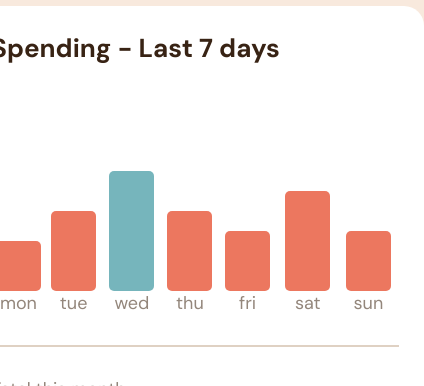
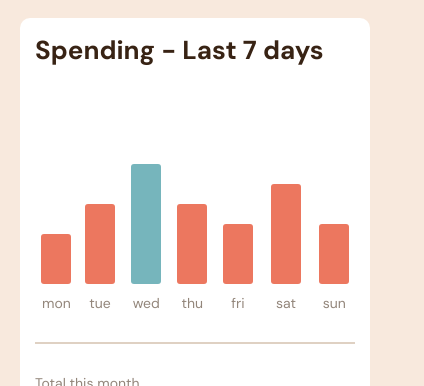
Before and after one commit to GastoneCanessa/Expenses-Chart, a plain HTML site: page index.html in a window 390 px wide. Shown: the part 239-625 px from the top of the page, 424 px wide, since content can reach past the window. Drawn offline with Linux system fonts and the light colour scheme.

Commit message:
Added media queries

```diff
--- a/style.css
+++ b/style.css
@@ -33,7 +33,7 @@ body {
   background-color: hsl(10, 79%, 65%);
   color: white;
   width: 100%;
-  border-radius: 20px;
+  border-radius: 10px;
   padding: 25px;
   margin-bottom: 20px;
 }
@@ -47,7 +47,7 @@ body {
 .card {
   width: 100%;
   background-color: white;
-  border-radius: 20px;
+  border-radius: 10px;
   padding: 25px;
 }
 
@@ -87,6 +87,7 @@ body {
 .column-container .column-1 {
   height: 50px;
   width: 45px;
+  margin-bottom: 10px;
   border-radius: 5px;
   background-color: hsl(10, 79%, 65%);
 }
@@ -98,6 +99,7 @@ body {
 .column-container .column-2 {
   height: 80px;
   width: 45px;
+  margin-bottom: 10px;
   border-radius: 5px;
   background-color: hsl(10, 79%, 65%);
 }
@@ -109,6 +111,7 @@ body {
 .column-container .column-3 {
   height: 120px;
   width: 45px;
+  margin-bottom: 10px;
   border-radius: 5px;
   background-color: hsl(186, 34%, 60%);
 }
@@ -120,6 +123,7 @@ body {
 .column-container .column-4 {
   height: 80px;
   width: 45px;
+  margin-bottom: 10px;
   border-radius: 5px;
   background-color: hsl(10, 79%, 65%);
 }
@@ -131,6 +135,7 @@ body {
 .column-container .column-5 {
   height: 60px;
   width: 45px;
+  margin-bottom: 10px;
   border-radius: 5px;
   background-color: hsl(10, 79%, 65%);
 }
@@ -142,6 +147,7 @@ body {
 .column-container .column-6 {
   height: 100px;
   width: 45px;
+  margin-bottom: 10px;
   border-radius: 5px;
   background-color: hsl(10, 79%, 65%);
 }
@@ -153,6 +159,7 @@ body {
 .column-container .column-7 {
   height: 60px;
   width: 45px;
+  margin-bottom: 10px;
   border-radius: 5px;
   background-color: hsl(10, 79%, 65%);
 }
@@ -189,3 +196,90 @@ body {
   text-align: end;
   font-size: 18px;
 }
+
+@media(max-width: 600px) {
+  .container {
+    width: 350px;
+  }
+
+  .card {
+    padding: 15px;
+  }
+
+  .account-balance {
+    padding: 15px;
+  }
+
+  .column-container .tooltip {
+    visibility: hidden;
+    padding: 2px;
+    font-size: 14px;
+    margin-bottom: 5px;
+    background-color: hsl(25, 47%, 15%);
+    color: white;
+    border-radius: 5px;
+    text-align: center;
+  }
+
+  .column-container p {
+    font-size: 14px;
+  }
+
+  .columns {
+    display: flex;
+    align-items: flex-end;
+    justify-content: space-between;
+    padding: 30px 0;
+    border-bottom: 2px solid hsl(29, 31%, 82%);
+  }
+
+  .column-container .column-1 {
+    height: 50px;
+    width: 30px;
+    border-radius: 3px;
+  }
+
+  .column-container .column-2 {
+    height: 80px;
+    width: 30px;
+    border-radius: 3px;
+  }
+
+  .column-container .column-3 {
+    height: 120px;
+    width: 30px;
+    border-radius: 3px;
+  }
+
+  .column-container .column-4 {
+    height: 80px;
+    width: 30px;
+    border-radius: 3px;
+  }
+
+  .column-container .column-5 {
+    height: 60px;
+    width: 30px;
+    border-radius: 3px;
+  }
+
+  .column-container .column-6 {
+    height: 100px;
+    width: 30px;
+    border-radius: 3px;
+  }
+
+  .column-container .column-7 {
+    height: 60px;
+    width: 30px;
+    border-radius: 3px;
+  }
+
+  .total p {
+    font-size: 14px;
+  }
+
+  .current-month h2 {
+    font-size: 35px;
+  }
+}
```
